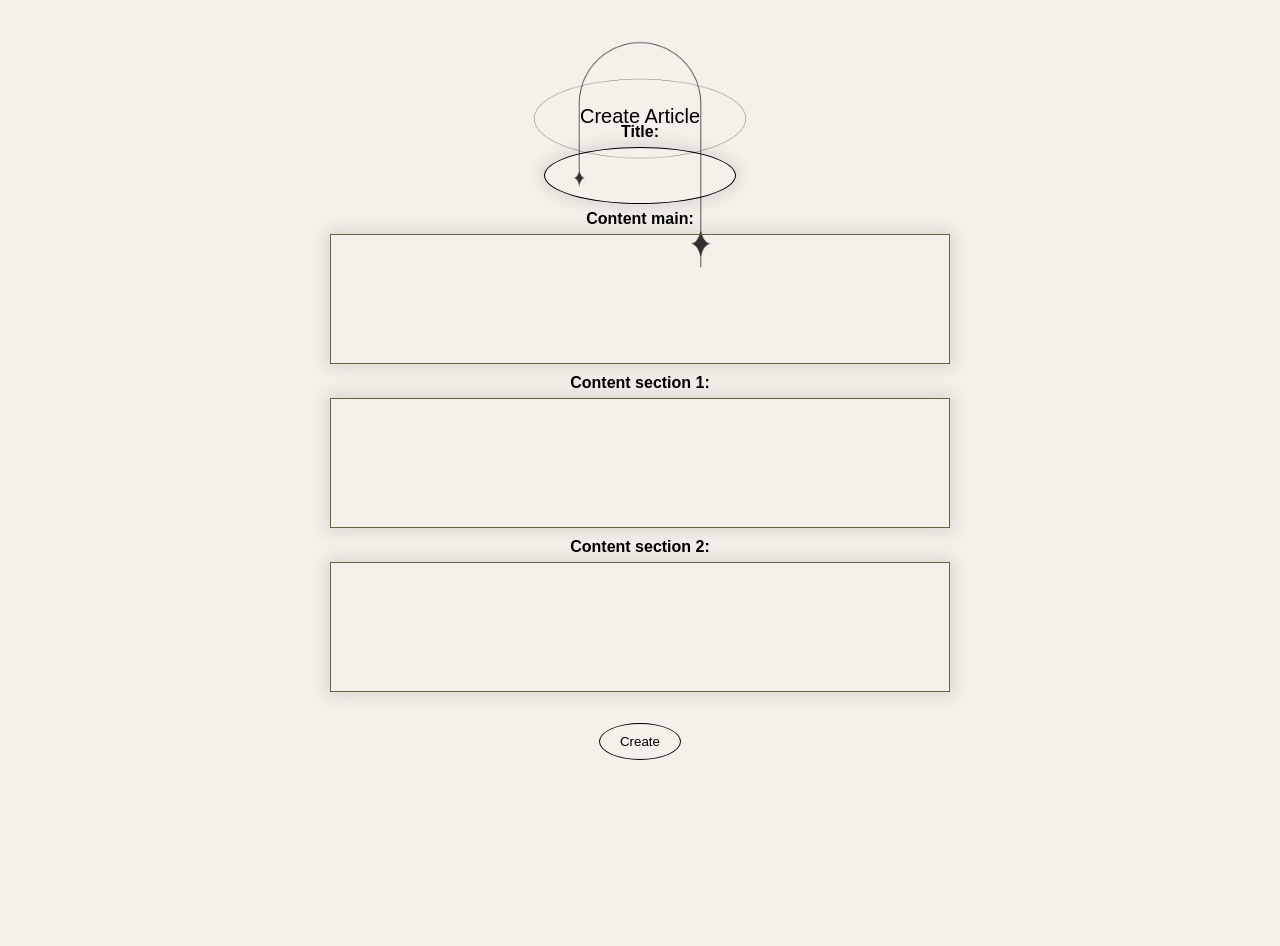
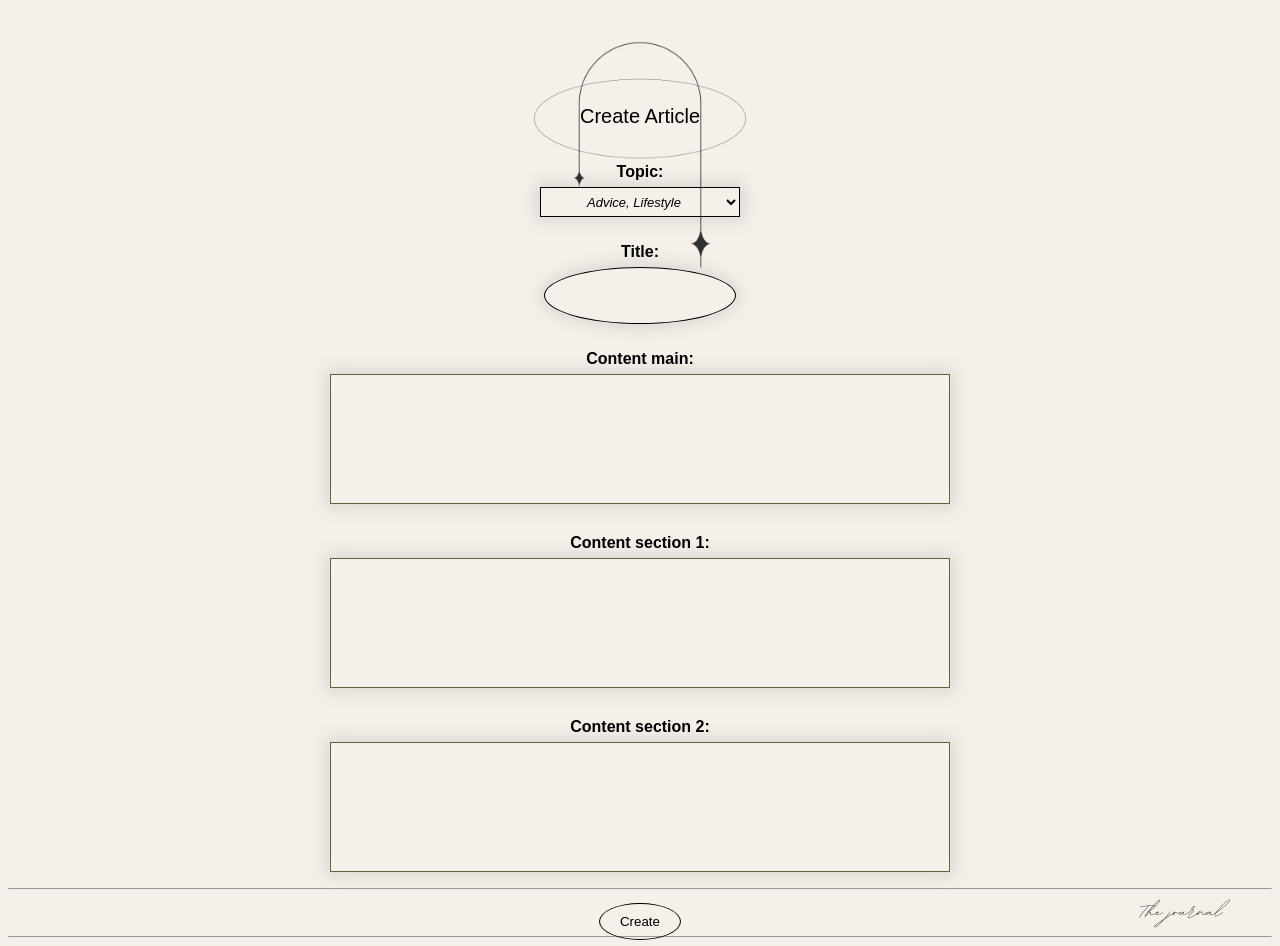
Before and after one commit to maria-zhuravleva/journal, a Django app: page /articles/create/ in a window 1280 px wide. Shown: the part 218-1164 px from the top of the page. Before the commit the page ends 978 px from the top, so only its background shows below. Run offline with Django 4.2, Linux system fonts and the light colour scheme; the visitor is signed in with stand-in values (Sample User, id 1).

Commit message:
add css style

```diff
--- a/main_app/models.py
+++ b/main_app/models.py
@@ -2,6 +2,29 @@ from django.db import models
 from django.urls import reverse
 from django.utils import timezone
 from django.contrib.auth.models import User
+
+
+TOPIC_CHOICES = [
+  ('Advice, Digital, Social Media', 'Advice, Digital, Social Media'),
+  ('Advice, Lifestyle', 'Advice, Lifestyle'),
+  ('Arts and Culture', 'Arts and Culture'),
+  ('Beauty and Skincare', 'Beauty and Skincare'),
+  ('Books', 'Books'),
+  ('Education and Learning', 'Education and Learning'),
+  ('Fashion', 'Fashion'),
+  ('Fitness and Exercise', 'Fitness and Exercise'),
+  ('Food', 'Food'),
+  ('Interior Design', 'Interior Design'),
+  ('Mindfulness', 'Mindfulness'),
+  ('Movies', 'Movies'),
+  ('Music', 'Music'),
+  ('Nutrition', 'Nutrition'),
+  ('Phycology, Advice', 'Phycology, Advice'),
+  ('Photography', 'Photography'),
+  ('Recipes', 'Recipes'),
+  ('Stories', 'Stories'),
+  ('Travel', 'Travel'),
+]
 
 class Article(models.Model):
   title = models.CharField(max_length=150)
@@ -10,6 +33,11 @@ class Article(models.Model):
   content_section_2 = models.TextField(null=True, blank=True)
   likes = models.IntegerField(default=0)
   author = models.ForeignKey(User, on_delete=models.CASCADE)
+  topic = models.CharField(
+    max_length=50,
+    choices=TOPIC_CHOICES,
+    default=TOPIC_CHOICES[1][1]
+  )
   created_at = models.DateTimeField(default=timezone.now)
 
   def __str__(self):
--- a/main_app/static/css/articles/article-detail.css
+++ b/main_app/static/css/articles/article-detail.css
@@ -237,3 +237,9 @@ p#landing-video-detail {
   text-align: right;
   margin: 0 50px;
 }
+
+.topic {
+  color: rgba(0, 0, 0, 0.5);
+  font-size: 18px;
+  width: 150px;
+}
--- a/main_app/static/css/articles/article-index.css
+++ b/main_app/static/css/articles/article-index.css
@@ -127,6 +127,12 @@ hr.index-line {
   border-right: solid 1px #ccc;
 }
 
+.topic {
+  color: rgba(0, 0, 0, 0.5);
+  font-size: 18px;
+  width: 150px;
+}
+
 .read-p {
   cursor: pointer;
   padding-top: 20px;
--- a/main_app/static/css/base.css
+++ b/main_app/static/css/base.css
@@ -95,6 +95,10 @@ hr.nav-line {
   align-items: center;
   justify-content: center;
   height: 25vh;
+}
+
+form.login {
+  margin-top: -7%;
 }
 
 #delete-confirm,
--- a/main_app/static/css/form.css
+++ b/main_app/static/css/form.css
@@ -36,7 +36,8 @@
   flex-direction: column;
   align-items: center;
   justify-content: center;
-  height: 40vh;
+  height: 75vh;
+  margin-top: 0;
 }
 
 #create-article-table {
@@ -80,6 +81,7 @@ table tr {
   display: flex;
   flex-direction: column;
   align-items: center;
+  margin-top: 20px;
 }
 
 table td {
@@ -136,6 +138,10 @@ table td input:focus {
   text-transform: capitalize;
 }
 
+#create-button {
+  margin-bottom: 80px;
+}
+
 #signup-button:hover {
   border: solid 0.5px #64613e;
   box-shadow: 0px 0px 26px 3px rgba(0,0,0,0.1);
@@ -162,8 +168,8 @@ p.red-text {
   color: #64613e;
   font-size: 15px;
   font-style: italic;
-  padding-top: 30px;
-  padding-bottom: 5px;
+  /* padding-top: 30px;
+  padding-bottom: 5px; */
 }
 
 #login-form {
@@ -216,3 +222,27 @@ p.red-text {
   color: #64613e;
   border-bottom: solid 0.5px #64613e;
 }
+
+select#id_topic {
+  height: 30px;
+  width: 200px;
+  background-color: transparent;
+  outline: none;
+  border: solid 0.5px black;
+  padding: 5px;
+  margin: 0 auto;
+  font-family: 'FONTSPRING DEMO - The Seasons Light', sans-serif;
+  font-size: 13px;
+  font-style: italic;
+  font-weight: 300;
+  box-shadow: 0px 0px 16px 5px rgba(0,0,0,0.1);
+  text-align: center;
+}
+
+p#create-paragraph {
+  font-family: 'BDScript-Regular', sans-serif;
+  font-size: 30px;
+  line-height: 1;
+  text-align: right;
+  margin: 0 50px;
+}
--- a/main_app/templates/articles/detail.html
+++ b/main_app/templates/articles/detail.html
@@ -18,6 +18,7 @@
       <h1>{{ article.title }}</h1>
     </div>
     <div class="date">
+      <p class="topic"><small>{{ article.topic}}</small></p>
       <p class="created"><small>{{ article.created_at|date:"m.d.Y" }}</small></p>
     </div>
     <div class="content-main">
--- a/main_app/templates/articles/index.html
+++ b/main_app/templates/articles/index.html
@@ -35,6 +35,7 @@
             {% endif %}
           </div>
           <h2 class="card-title">{{ article.title }}</h2>
+          <p class="topic"><small>{{ article.topic}}</small></p>
           <p class="created"><small>{{ article.created_at|date:"m.d.Y" }}</small></p>
           <p><small>{{ article.main_content}}</small></p>
           <p class="read-p">Read Article</p>
--- a/main_app/templates/login.html
+++ b/main_app/templates/login.html
@@ -9,9 +9,6 @@
 
 <div class="page-header">
   <p id='login'>Login</p>
-  {% if form.errors %}
-    <p class="red-text">Invalid login - try again</p>
-  {% endif %}
 </div>
 <section id='login-form'>
   <form action="{% url 'login' %}" method="post" class="login">
@@ -19,6 +16,9 @@
     {{ form.username.label_tag }} {{ form.username }}
     {{ form.password.label_tag }} {{ form.password }}
     <button type="submit" id='login-button' class="btn submit">Login</button>
+    {% if form.errors %}
+      <p class="red-text">Invalid login - try again</p>
+    {% endif %}
   </form>
   <p id='signup-link'>Don't have an account yet? <a href="{% url 'signup' %}">
     <br> Sign Up
--- a/main_app/templates/main_app/article_confirm_delete.html
+++ b/main_app/templates/main_app/article_confirm_delete.html
@@ -6,7 +6,7 @@
 <div class="page-container">
   <div class="page-header">
     <p id='delete-confirm'>Delete Article</p>
-    <p id='delete-question'>Are you sure you want to delete article?</p>
+    <p id='delete-question'>This action cannot be undone. <br> Delete article?</p>
   </div>
 
   <form action="" method="post" class="form-delete">
--- a/main_app/templates/main_app/article_form.html
+++ b/main_app/templates/main_app/article_form.html
@@ -27,5 +27,8 @@
     {% endif %}
   </button>
 </form>
+<hr id='detail-hr' />
+<p id='create-paragraph'>The journal</p>
+<hr id='detail-hr' />
 
 {% endblock %}
--- a/main_app/templates/signup.html
+++ b/main_app/templates/signup.html
@@ -9,9 +9,6 @@
 
 <div class="page-header">
   <p id='signup'>Sign Up</p>
-  {% if error_message %}
-    <p class="red-text">{{ error_message }}</p>
-  {% endif %}
 </div>
 <form action="" method="post" class="signupform-container" autocomplete="off">
   {% csrf_token %}
@@ -19,6 +16,9 @@
     {{ form.as_table }}
   </table>
   <button type="submit" id='signup-button' class="btn submit">Sign Up</button>
+  {% if error_message %}
+    <p class="red-text">{{ error_message }}</p>
+  {% endif %}
 </form>
 
 {% endblock %}
--- a/main_app/views.py
+++ b/main_app/views.py
@@ -8,6 +8,7 @@ from django.contrib.auth import login
 from django.contrib.auth.forms import UserCreationForm
 from django.contrib.auth.decorators import login_required
 from django.contrib.auth.mixins import UserPassesTestMixin
+from .forms import ArticleForm
 from .models import Article, Photo
 # from .forms import PhotoEditForm
 import uuid
@@ -42,7 +43,7 @@ def article_detail(request, article_id):
 
 class ArticleCreate(UserPassesTestMixin, CreateView):
   model = Article
-  fields = ['title', 'content_main', 'content_section_1', 'content_section_2']
+  fields = ['topic', 'title', 'content_main', 'content_section_1', 'content_section_2']
 
   def form_valid(self, form):
     form.instance.author = self.request.user
```
Also changed, not shown: main_app/forms.py (+11 -0 lines), main_app/migrations/0008_article_topic.py (added).
